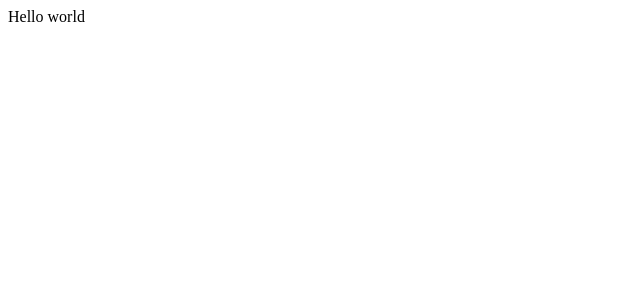
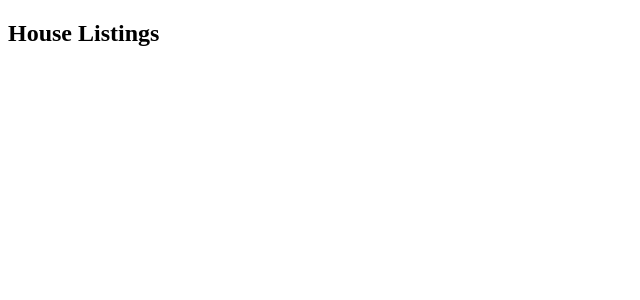
Before and after one commit to Cook1619/house-renting-app, a React (Create React App) app in the folder client/: page / in a window 1280 px wide. Shown: the top 300 px of the page, without its empty margins (0-640 px from the left). Built offline with nearby package versions, Linux system fonts and the light colour scheme.

Commit message:
Setting up component file structure and creating first component

```diff
--- a/client/src/index.tsx
+++ b/client/src/index.tsx
@@ -1,10 +1,11 @@
 import React from 'react';
 import { render } from 'react-dom';
+import { Listings } from './sections'
 import * as serviceWorker from './serviceWorker';
 
 render(
   <React.StrictMode>
-    <div>Hello world</div>
+    <Listings />
   </React.StrictMode>,
   document.getElementById('root')
 );
--- /dev/null
+++ b/client/src/sections/Listings/Listing.tsx
@@ -0,0 +1,5 @@
+import React from 'react';
+
+export const Listings = () => {
+    return <h2>House Listings</h2>
+};
--- /dev/null
+++ b/client/src/sections/Listings/index.ts
@@ -0,0 +1 @@
+export * from './Listing';
--- /dev/null
+++ b/client/src/sections/index.tsx
@@ -0,0 +1 @@
+export * from './Listings';
```
